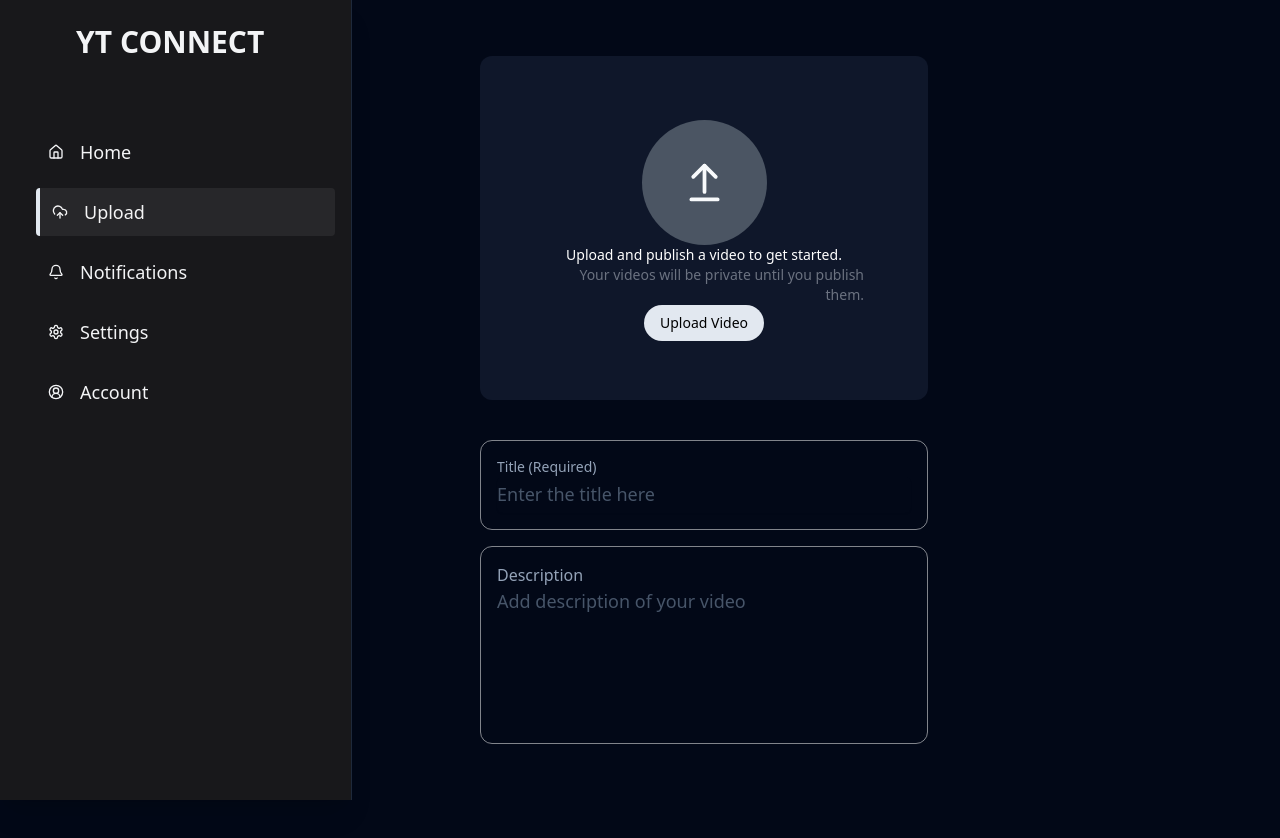
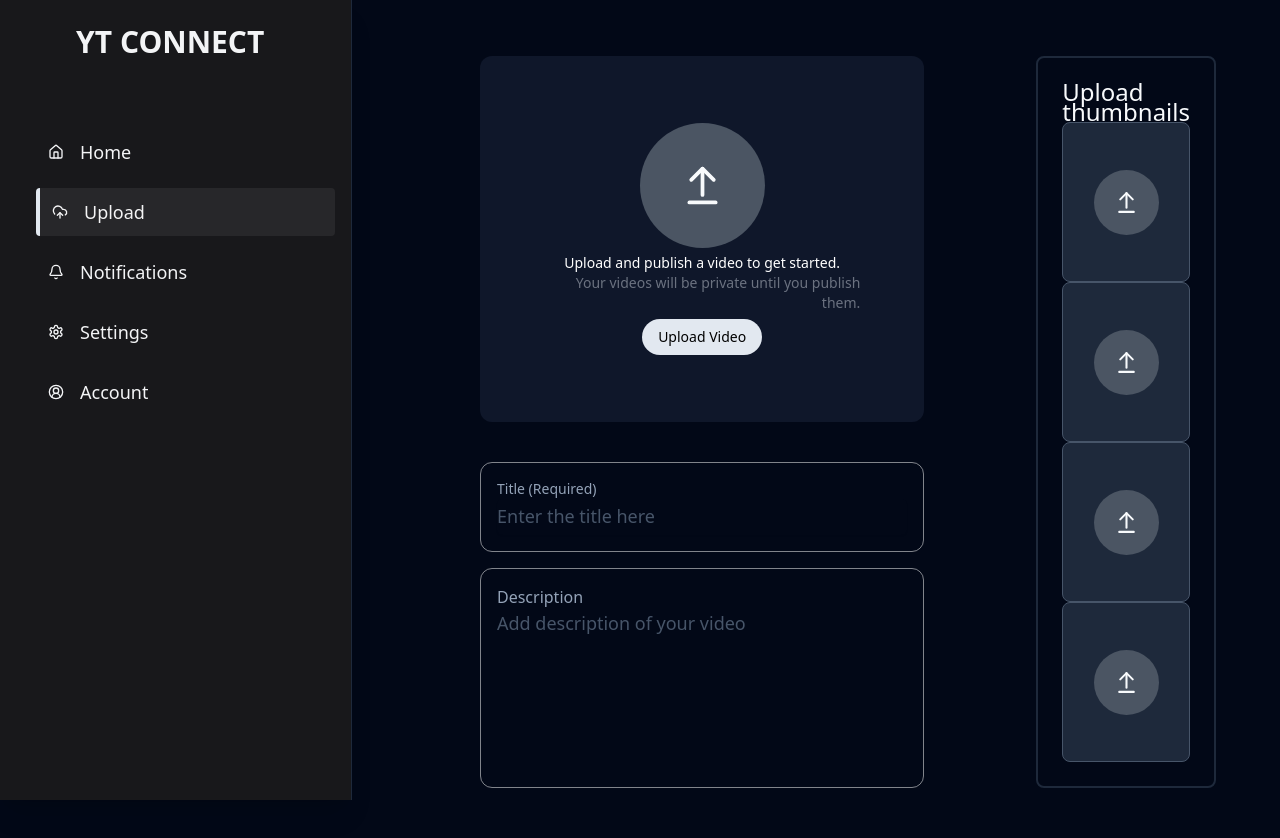
Before and after one commit to manu-0990/ytconnect, a Next.js app: page /upload in a window 1280 px wide. Shown: the top 838 px of the page. Before the commit the page ends 800 px from the top, so only its background shows below. Built offline with nearby package versions, Linux system fonts and the light colour scheme.

Commit message:
feat:added thumbnail uploader component

```diff
--- a/src/app/(main)/upload/page.tsx
+++ b/src/app/(main)/upload/page.tsx
@@ -1,6 +1,7 @@
 'use client'
 
 import InputForm from "@/components/InputForm";
+import ThumbnailUploader from "@/components/ThumbnailUploader";
 import VideoUploader from "@/components/VideoUploader";
 import { useEffect, useState } from "react";
 
@@ -86,20 +87,31 @@ import { useEffect, useState } from "react";
 //   );
 // }
 
-
-
 export default function UploadPage() {
   const [videoUrl, setVideoUrl] = useState<string | null>(null);
   const [title, setTitle] = useState('');
   const [description, setDescription] = useState('');
+  const [images, setImages] = useState([
+    { id: 1, imageLink: '' },
+    { id: 2, imageLink: '' },
+    { id: 3, imageLink: '' },
+    { id: 4, imageLink: '' }
+  ]);
 
-  console.log(
-    'title: ', title,
-    'description: ', description
-  )
+  const setImageLinkById = (id: number, newLink: string) => {
+    setImages(prev =>
+      prev.map(img => (img.id === id ? { ...img, imageLink: newLink } : img))
+    );
+  };
+
+  const handleSave = () => {
+    const uploadedImages = images.filter(img => img.imageLink !== '');
+    console.log('Uploaded thumbnails', uploadedImages);
+    // Now, you can send `uploadedImages` to your DB or API.
+  };
 
   return (
-    <div className="h-full flex-grow px-32 py-14">
+    <div className="h-full flex-grow pl-32 pr-16 py-14 flex gap-28 items-center justify-between">
       <div className="h-full w-2/3 flex flex-col gap-10 justify-between">
         <VideoUploader onUploadComplete={(url: string) => setVideoUrl(url)} className='max-h-[50dvh]' />
         <InputForm
@@ -110,6 +122,25 @@ export default function UploadPage() {
         />
       </div>
 
+      <div className="border-2 h-full w-1/4 rounded-lg flex flex-col justify-between items-end p-6">
+        <p className="text-2xl font-medium text-left leading-5 w-full">Upload thumbnails</p>
+        {images.map((img) => (
+          <ThumbnailUploader
+            key={img.id}
+            imageLink={img.imageLink}
+            setImageLink={(link) => setImageLinkById(img.id, link)}
+          />
+        ))}
+
+        {/* <button
+          type="button"
+          onClick={handleSave}
+          className="mt-4 bg-blue-600 text-white px-4 py-2 rounded"
+        >
+          Save Thumbnails
+        </button> */}
+      </div>
+
     </div>
   )
 }
--- /dev/null
+++ b/src/components/ThumbnailUploader.tsx
@@ -0,0 +1,96 @@
+import { useRef, useState } from 'react';
+import { ArrowUpFromLine, X } from 'lucide-react';
+import { uploadToCloudinary } from '@/lib/utils/cloudinary';
+import { Progress } from '@/components/ui/progress';
+
+interface ImageUploadBoxProps {
+  imageLink?: string;
+  setImageLink: (newLink: string) => void;
+}
+
+export default function ImageUploadBox({ imageLink, setImageLink }: ImageUploadBoxProps) {
+  const [uploadProgress, setUploadProgress] = useState<number>(0);
+  const [isUploading, setIsUploading] = useState<boolean>(false);
+
+  const fileInputRef = useRef<HTMLInputElement | null>(null);
+
+  const handleBoxClick = () => {
+    if (!isUploading && fileInputRef.current) {
+      fileInputRef.current.click();
+    }
+  };
+
+  const handleFileChange = async (e: React.ChangeEvent<HTMLInputElement>) => {
+    const file = e.target.files?.[0];
+    if (!file) return;
+
+    if (!file.type.startsWith('image/')) {
+      alert('Please select an image file.');
+      return;
+    }
+
+    setUploadProgress(0);
+    setIsUploading(true);
+
+    try {
+      const preset = process.env.NEXT_PUBLIC_CLOUDINARY_IMAGE_UPLOAD_PRESET || '';
+      const uploadedImageUrl = await uploadToCloudinary(
+        file,
+        preset,
+        (progress: number) => setUploadProgress(progress));
+      setImageLink(uploadedImageUrl);
+    } catch (error) {
+      console.error('Error uploading image:', error);
+      alert('Failed to upload image. Please try again.');
+    } finally {
+      setIsUploading(false);
+    }
+  };
+
+  const handleRemoveImage = () => {
+    setImageLink('');
+    setUploadProgress(0);
+  };
+
+  return (
+    <div className="relative w-full h-40 border border-slate-600 flex items-center justify-center rounded-lg overflow-hidden bg-slate-800">
+      {imageLink ? (
+        <div className="w-full h-full relative">
+          <img
+            src={imageLink}
+            alt="Uploaded preview"
+            className="object-cover w-full h-full"
+          />
+          <button
+            type="button"
+            onClick={handleRemoveImage}
+            className="absolute top-2 right-2 p-1 bg-black/50 rounded-full text-white hover:bg-black/80 transition-colors"
+          >
+            <X className="w-5 h-5" />
+          </button>
+        </div>
+      ) : (
+        <div
+          onClick={handleBoxClick}
+          className="w-full h-full flex flex-col items-center justify-center cursor-pointer hover:bg-slate-700/50 transition-colors"
+        >
+          <span className='p-5 rounded-full bg-gray-600'><ArrowUpFromLine size={25} /></span>
+        </div>
+      )}
+
+      <input
+        ref={fileInputRef}
+        type="file"
+        accept="image/*"
+        className="hidden"
+        onChange={handleFileChange}
+      />
+
+      {isUploading && (
+        <div className="absolute bottom-0 left-0 w-full">
+          <Progress value={uploadProgress} />
+        </div>
+      )}
+    </div>
+  );
+}
--- a/src/components/ui/toaster.tsx
+++ b/src/components/ui/toaster.tsx
@@ -11,7 +11,7 @@ import {
 } from "@/components/ui/toast"
 
 export function Toaster() {
-  const { toasts } = useToast()
+  const { toasts } = useToast();
 
   return (
     <ToastProvider>
```
